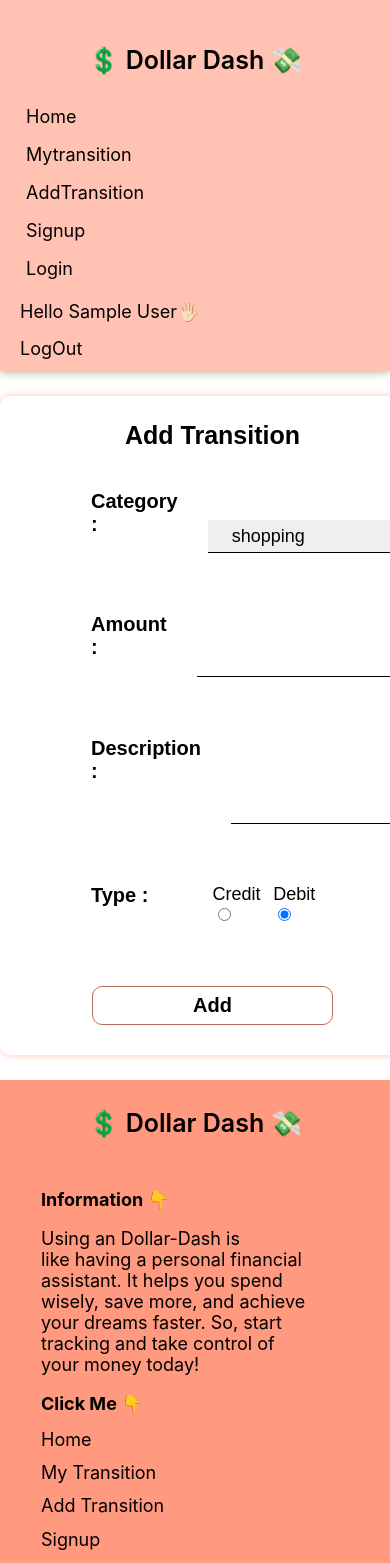
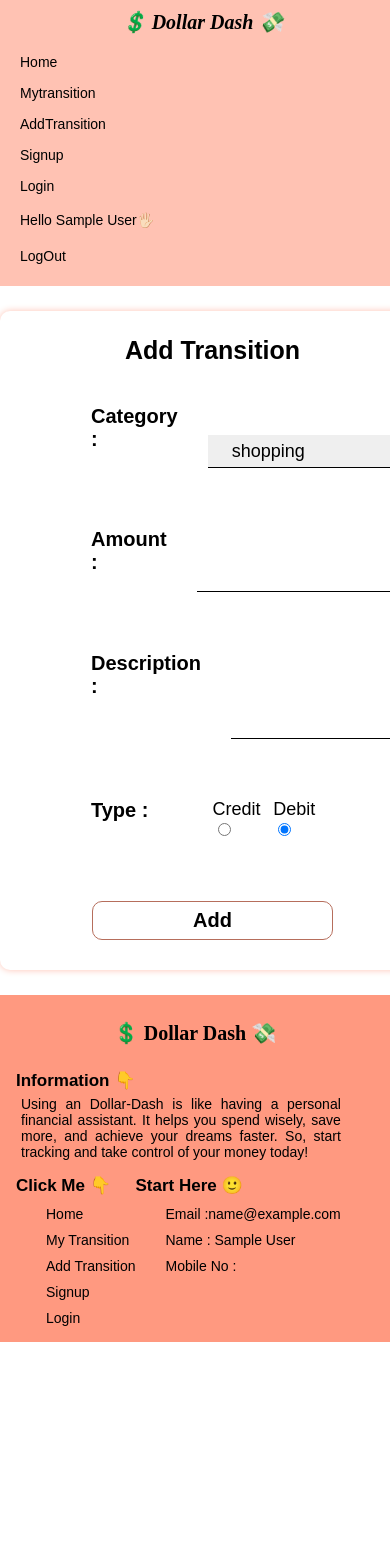
Before and after one commit to datta88/dollar-dash, a React (Create React App) app in the folder client/: page /add in a window 390 px wide. Shown: the top 1563 px of the page. After the commit the page ends 1342 px from the top, so only its background shows below. Built offline with nearby package versions, Linux system fonts and the light colour scheme; sample sign-in values are in the browser's storage.

Commit message:
added responsive

```diff
--- a/client/src/componant/Footer/Footer.css
+++ b/client/src/componant/Footer/Footer.css
@@ -1,8 +1,46 @@
 .footer-container {
     background-color: #ff9980;
     height: fit-content;
-
     color: black;
+}
+.brand-title{
+    font-size: 25px;
+    font-family: cursive;
+    font-weight: 600;
+    margin-top: 30px;
+    display: block;
+}
+.footer-title-font {
+    font-weight: 600;
+    font-size: 20px;
+    font-family: arial;
+    margin-top: 10px;
+    display: block;
+   }
+.footer-information-contener{
+    font-size: 18px;
+    text-align: justify;
+    display: block;
+    padding: 10px 90px 0px 30px;
+    font-family: arial;
+    font-weight: 400;
+}
+.footer-all-information{
+    width: 85%;
+    display: grid;
+    grid-template-columns: 3fr 4fr 3fr 2fr;
+    flex-wrap: wrap;
+}
+.click-me-start-here-footer{
+    padding-left:30px;
+}
+.footer-sub-title{
+    display: block;
+    font-size: 18px;
+    font-weight: 400;
+    font-family: arial;
+    margin-bottom: 10px;
+    margin-top: 10px;
 }
 
 .footer-con-main {
@@ -10,72 +48,40 @@
     border: 1px solid #ff9980;
     color: black;
 }
+@media screen and (max-width:768px) {
 
-.flex-con {
-    display: flex;
-    justify-content: space-around;
-    flex-wrap: wrap;
-}
-
-
-.font-size-h {
-    font-size: 21px;
-    font-weight: 400;
-    cursor: pointer;
-}
-
-.font-size-footer-h-tag {
-    font-weight: 600;
-    font-size: 22px;
-
-}
-
-.font-footer-simboll {
-    font-weight: 700;
-    font-size: 25px;
-    padding-top: 10px;
-}
-
-.font-size-information {
-    font-size: 20px;
-}
-
-@media screen and (max-width:768px) {
-    .flex-con {
+    .footer-all-information{
+        display: flex;
+        flex-direction: row;
+        padding: 5px 15px;
+    }
+    .brand-title{
+        font-size: 20px;
+        font-family: cursive;
+        font-weight: 600;
+        margin-top: 25px;
+        text-align: center;
+        margin-bottom: 10px;
+    }
+    .footer-title-font {
+        font-weight: 600;
+        font-size: 17px;
+        font-family: arial;
+        margin-top: 10px;
+    }
+    .footer-information-contener{
+        font-size: 14px;
+        text-align: justify;
+        padding: 5px;
+        font-family: arial;
+        font-weight: 400;
+    }
+    .footer-sub-title{
         display: block;
-        flex-direction: column;
-    }
-
-    .footer-container {
-        background-color: #ff9980;
-        height: fit-content;
-        color: black;
-        padding: 20px 40px;
-    }
-
-    .font-size-h {
-        font-size: 18px;
+        font-size: 14px;
         font-weight: 400;
-        cursor: pointer;
-    }
-
-    .font-size-footer-h-tag {
-        font-weight: 700;
-        font-size: 18px;
-    }
-
-    .font-footer-simboll {
-        font-weight: 400;
-        font-size: 25px;
-    }
-
-    .font-footer-simboll {
-        font-weight: 600;
-        font-size: 25px;
-        padding-top: 10px;
-    }
-
-    .font-size-information {
-        font-size: 18px;
+        font-family: arial;
+        margin-bottom: 10px;
+        margin-top: 10px;
     }
 }
--- a/client/src/componant/Footer/Footer.js
+++ b/client/src/componant/Footer/Footer.js
@@ -7,37 +7,43 @@ function Footer() {
     return (
         <>
             <div className="footer-con-main">
-                <h1 className="text-center font-footer-simboll">💲 Dollar Dash 💸</h1>
-                <div className="footer-container flex-con">
+                <span className="brand-title">💲 Dollar Dash 💸</span>
+                <div >
 
-                    <div >
-                        <h2 className="font-size-footer-h-tag">Information 👇</h2>
+                    <div className="footer-all-information">
+                        <div></div>
                         <div>
-                            <p className="font-size-information">
-                                 Using an Dollar-Dash is <br />
-                                like having a personal financial<br />
-                                assistant. It helps you spend <br />
-                                wisely, save more, and achieve<br />
-                                your dreams faster. So, start<br />
-                                tracking and take control of<br />
+                            <span className="footer-title-font">Information 👇</span>
+                            <span className="footer-information-contener">
+                                Using an Dollar-Dash is
+                                like having a personal financial
+                                assistant. It helps you spend
+                                wisely, save more, and achieve
+                                your dreams faster. So, start
+                                tracking and take control of
                                 your money today!
-                            </p>
+                            </span>
+                        </div>
+                        <div>
+                            <span className="footer-title-font">Click Me 👇</span>
+                            <div className="click-me-start-here-footer">
+                                <span className="footer-sub-title">Home</span>
+                                <span className="footer-sub-title">My Transition</span>
+                                <span className="footer-sub-title">Add Transition</span>
+                                <span className="footer-sub-title">Signup</span>
+                                <span className="footer-sub-title">Login</span>
+                            </div>
+                        </div>
+                        <div>
+                            <span className="footer-title-font">Start Here 🙂</span>
+                            <div  className="click-me-start-here-footer">
+                                <span className="footer-sub-title">Email :{user?.email}</span>
+                                <span className="footer-sub-title">Name : {user?.name}</span>
+                                <span className="footer-sub-title">Mobile No :{user?.mobile}</span>
+                            </div>
                         </div>
                     </div>
-                    <div >
-                        <h2 className="font-size-footer-h-tag">Click Me 👇</h2>
-                        <div><h1 className="font-size-h">Home</h1></div>
-                        <div><h1 className="font-size-h">My Transition</h1></div>
-                        <div><h1 className="font-size-h">Add Transition</h1></div>
-                        <div><h1 className="font-size-h">Signup</h1></div>
-                        <div><h1 className="font-size-h">Login</h1></div>
-                    </div>
-                    <div >
-                        <h2 className="font-size-footer-h-tag">Start Here 🙂</h2>
-                        <div><h1 className="font-size-h">Email :{user?.email} </h1></div>
-                        <div><h1 className="font-size-h">Name : {user?.name}</h1></div>
-                        <div><h1 className="font-size-h">Mobile No :{user?.mobile}</h1></div>
-                    </div>
+
                 </div>
             </div>
         </>
--- a/client/src/componant/Navbar/Navbar.css
+++ b/client/src/componant/Navbar/Navbar.css
@@ -3,131 +3,98 @@
     padding: 0px;
 }
 
-.simbol-nav {
-    font-size: 25px;
-    font-weight: 700;
-    text-align: center;
+.navbar-section {
+    height: 60px;
+    color: #000000;
+    background-color: #ffc2b3;
+    align-items: center;
+    padding: -10px 5px;
+    display: grid;
+    grid-template-columns: 2fr 1.2fr 1.9fr 1.9fr 1.3fr 1.2fr 1.5fr 1.5fr;
 }
 
-.navbar-flex-c {
-    display: flex;
-    justify-content: space-around;
-}
-
-.flex {
-    display: flex;
-    justify-content: space-evenly;
-    align-items: center;
-}
-
-.navbar-container {
-    background-color: #ffc2b3;
-    height: fit-content;
+.brand-name {
+    font-size: 25px;
+    font-weight: bold;
 }
 
 .link-container {
     text-decoration: none;
     color: black;
-    font-size: 22px;
-    padding: 1px 40px;
-    margin: 0px 0px;
+    font-size: 20px;
+
 }
 
 .link-container:hover {
     color: #fff;
+    cursor: pointer;
 }
 
 .logout-con {
-    font-size: 22px;
-    padding: 5px 40px;
+    font-size: 20px;
+    padding: 2px 10px;
     margin-left: 40px;
 }
 
-.log-out-container {
-    display: flex;
-    align-items: center;
+.logout-con:hover {
+    color: #fff;
     cursor: pointer;
-    color: black;
-    margin-right: 10px;
-    height: 50px;
 }
 
-.log-out-container:hover {}
-
 .user-size-logout {
-    font-size: 22px;
-    margin-left: 70px;
+    font-size: 20px;
+    margin-left: 40px;
 }
 
 .user-size-logout:hover {
     color: #fff;
-}
-
-.font-hover:hover {
-    color: white;
+    cursor: pointer;
 }
 
 @media screen and (max-width:768px) {
-    .navbar-container {
-        background-color: #ffc2b3;
-        height: fit-content;
-        width: 100%;
-        height: fit-content;
-        box-shadow: 0px 0px 10px 0px #a3a375;
-        padding: 20px;
-
+    .brand-name {
+        font-size: 20px;
+        font-weight: bold;
+        font-family: cursive;
+        text-align: center;
+        display: block;
+        margin-bottom: 20px;
     }
 
-    .flex {
-        display: block;
-    }
-
-    .simbol-nav {
-        font-size: 25px;
-        font-weight: 600;
-
-    }
-
-    .navbar-flex-c {
+    .navbar-section {
+        height: fit-content;
+        color: #000000;
+        background-color: #ffc2b3;
+        align-items: center;
+        padding: 10px 5px 5px 20px;
         display: block;
     }
 
     .link-container {
         text-decoration: none;
         color: black;
-        font-size: 18px;
+        font-size: 14px;
+        font-weight: 400;
+        font-family: arial;
         display: block;
-        margin: 5px 0px;
-        padding: 6px;
+        margin-bottom: 15px;
 
     }
 
-    .flex-navbar {
-        display: flex;
-        text-align: start;
-    }
-
-    .log-out-container {
-        display: block;
-        cursor: pointer;
-        color: black;
-    }
-
-    .simbol {
-        font-size: 40px;
-        text-align: center;
-    }
-
     .logout-con {
-        font-size: 18px;
-        margin-left: -40px;
-
+        font-size: 14px;
+        font-weight: 400;
+        font-family: arial;
+        padding: 2px 10px;
+        margin-left: 40px;
+        margin-left: -10px;
     }
 
     .user-size-logout {
-        font-size: 18px;
-        margin-left: -0px;
-        color: #000000;
+        font-size: 14px;
+        font-weight: 400;
+        font-family: arial;
+        margin-left: 0px;
+
     }
-
 }
--- a/client/src/componant/Navbar/Navbar.js
+++ b/client/src/componant/Navbar/Navbar.js
@@ -14,38 +14,23 @@ function Navbar() {
 
     return (
         <>
-
-            <div className="flex-navbar">
-
-                <div className="navbar-container">
-
-                    <div className="navbar-flex-c">
-
-                        <div className="flex">
-                            <div className="flex">
-                                <div ><p className="simbol-nav ">💲 Dollar Dash 💸 </p></div>
-                                <div > <Link to='/' className="link-container">Home</Link></div>
-                                <div >  <Link to='/transition' className="link-container">Mytransition</Link></div>
-                                <div > <Link to='/add' className="link-container" >AddTransition</Link></div>
-                                <div > <Link to='/signup' className="link-container" >Signup</Link></div>
-                                <div > <Link to='/login' className="link-container" >Login </Link></div>
-                            </div>
-                            <div className="log-out-container">
-                                <p ><h2 className="font user-size-logout">Hello{"  "}{user?.name || "user"}🖐🏻 </h2></p>
-
-                                <p className="font-hover">
-                                    {
-                                        user?.name ? <span className="logout-con" onClick={() => { localStorage.removeItem('user'); window.localStorage.href = '/login'; }}  >LogOut
-                                        </span> : null
-                                    }
-                                </p>
-                            </div>
-                        </div>
-
-                    </div>
-                </div>
+            <div className="navbar-section">
+                <span className="brand-name"><i>💲 Dollar Dash 💸</i></span>
+                <span> <Link to='/' className="link-container">Home</Link></span>
+                <span> <Link to='/transition' className="link-container">Mytransition</Link></span>
+                <span> <Link to='/add' className="link-container" >AddTransition</Link></span>
+                <span><Link to='/signup' className="link-container" >Signup</Link></span>
+                <span> <Link to='/login' className="link-container" >Login </Link></span>
+                <span className="user-size-logout">Hello{"  "}{user?.name || "user"}🖐🏻 </span>
+                <span><p className="font-hover">
+                    {
+                        user?.name ? <span className="logout-con" onClick={() => { localStorage.removeItem('user'); window.localStorage.href = '/login'; }}  >LogOut
+                        </span> : null
+                    }
+                </p></span>
 
             </div>
+
         </>
     )
 }
--- a/client/src/views/Signup/Signup.css
+++ b/client/src/views/Signup/Signup.css
@@ -1,60 +1,102 @@
-.text-center{
-    text-align: center;
-}
-.input-box{
-    padding: 8px 60px;
-    font-size: 22px;
-    display: block;
-    margin: 30px auto;
-    border-radius: 10px;
-}
 .signup-container{
     box-shadow:0px 0px 7px 0px #ffc2b3;
-    padding: 10px 30px;
+    padding: 5px 30px;
     width: fit-content;
     display: block;
-    margin: 100px auto;
+    margin: 50px auto;
     flex-wrap: wrap;
     background: #fff;
     border-radius: 10px;
 }
+.signup-heading{
+    text-align: center;
+    font-size: 25px;
+    font-family: arial;
+    font-weight: 600;
+    display: block;
+    margin-top: 10px;
+}
+.input-box{
+    padding: 5px 30px;
+    font-size: 17px;
+    display: block;
+    margin: 20px auto;
+    border-radius: 10px;
+}
+
 .input-radio{
-    font-size: 10px;
+    font-size: 5px;
 }
 .radio-container{
-    font-size: 20px;
+    font-size: 15px;
 }
-.btn-signup{
+/* .btn-signup{
     margin: 10px auto;
     display: block;
+} */
+.btn-signup{
+    display: block;
+    margin: 20px auto;
+    font-size: 18px;
+    font-family: arial;
+    font-weight: 600;
+    padding: 7px 50px;
+    border-radius: 10px;
+    border: 1px solid #b66e5c;
+    background-color: #fff;
+}
+.btn-signup:hover{
+    background-color: #ffc2b3;
+    cursor: pointer;
+    box-shadow: 0px 0px 7px 0px #ffc2b3;
 }
 @media screen and (max-width:768px){
     .signup-container{
         box-shadow:0px 0px 7px 0px #ffc2b3;
-        padding: 10px 30px;
-        width: 300px;
+        padding: 3px 15px;
+        width: fit-content;
         display: block;
-        margin: 100px auto;
-
+        margin: 30px auto;
         flex-wrap: wrap;
         background: #fff;
+        border-radius: 5px;
+    }
+    .signup-heading{
+        text-align: center;
+        font-size: 17px;
+        font-family: arial;
+        font-weight: 600;
+        display: block;
+        margin-top: 8px;
+    }
+    .input-box{
+        padding: 5px 20px;
+        font-size: 12px;
+        display: block;
+        margin: 15px auto;
         border-radius: 10px;
     }
-    .input-box{
-        padding: 5px 10px;
-        font-size: 20px;
-        display: block;
-        margin: 25px auto;
-        border-radius: 10px;
-    }
+
     .input-radio{
-        font-size: 20px;
+        font-size: 3px;
     }
     .radio-container{
-        font-size: 20px;
+        font-size: 12px;
     }
     .btn-signup{
-        margin: 10px auto;
         display: block;
+        margin: 20px auto;
+        font-size: 13px;
+        font-family: arial;
+        font-weight: 600;
+        padding: 5px 30px;
+        border-radius: 5px;
+        border: 1px solid #b66e5c;
+        background-color: #fff;
+    }
+    .btn-signup:hover{
+        background-color: #ffc2b3;
+        cursor: pointer;
+        box-shadow: 0px 0px 7px 0px #ffc2b3;
     }
 }
--- a/client/src/views/Signup/Signup.js
+++ b/client/src/views/Signup/Signup.js
@@ -64,7 +64,7 @@ function Signup() {
         <Navbar/>
 
             <div className="signup-container">
-                <h1 className="text-center">Signup</h1>
+                <span className="signup-heading">Signup</span>
                 <input type="text" value={name} onChange={(e) => { setName(e.target.value) }} placeholder="Name" className="input-box" />
                 <input type="text" value={mobile} onChange={(e) => { setMobile(e.target.value) }} placeholder="Mobile" className="input-box" />
                 <input type="email" value={email} onChange={(e) => { setEmail(e.target.value) }} placeholder="Email" className="input-box" />
@@ -74,7 +74,7 @@ function Signup() {
                     <p className="radio-container">female <input type="radio" onChange={(e) => { setGender(e.target.value) }} className="input-radio" value="female" name="gender" /></p>
                 </div>
 
-                <button type="button" className="btn btn-signup" onClick={loadSignup}>signup</button>
+                <button type="button" className=" btn-signup" onClick={loadSignup}>signup</button>
 
             </div>
             <Footer/>
```
